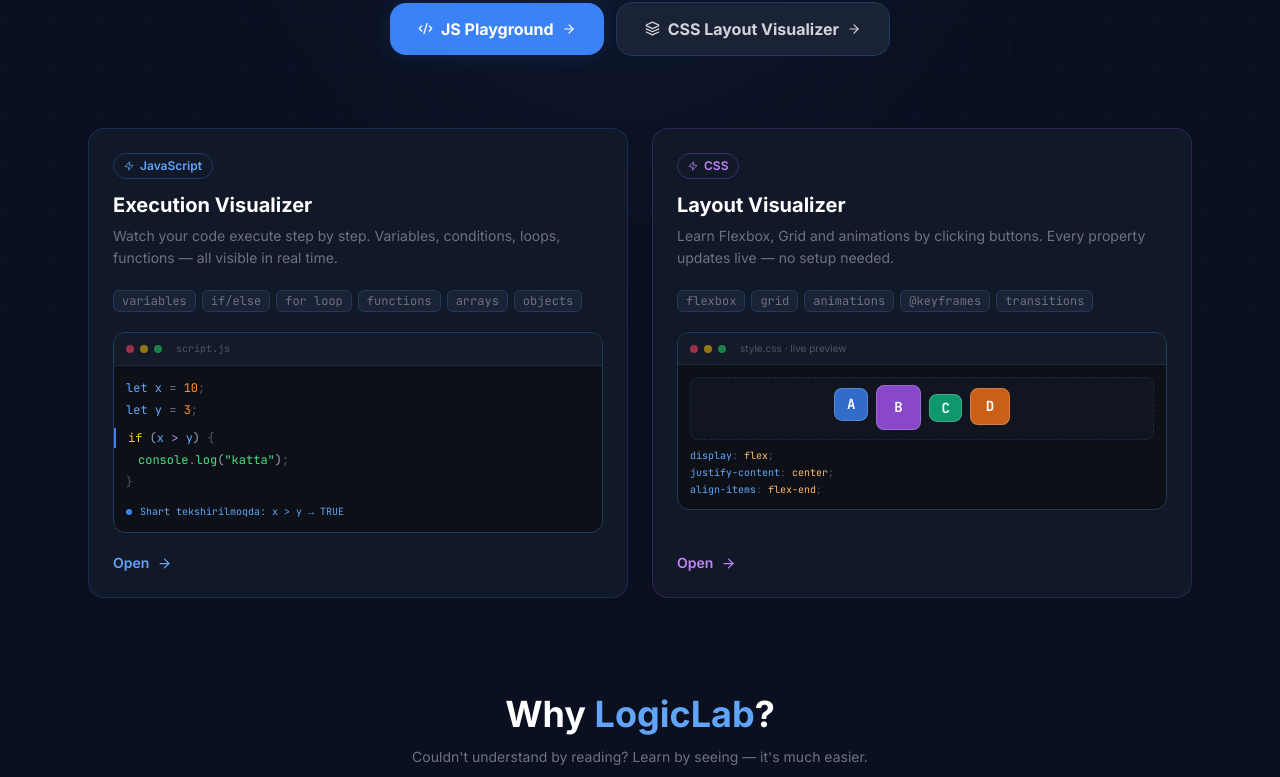
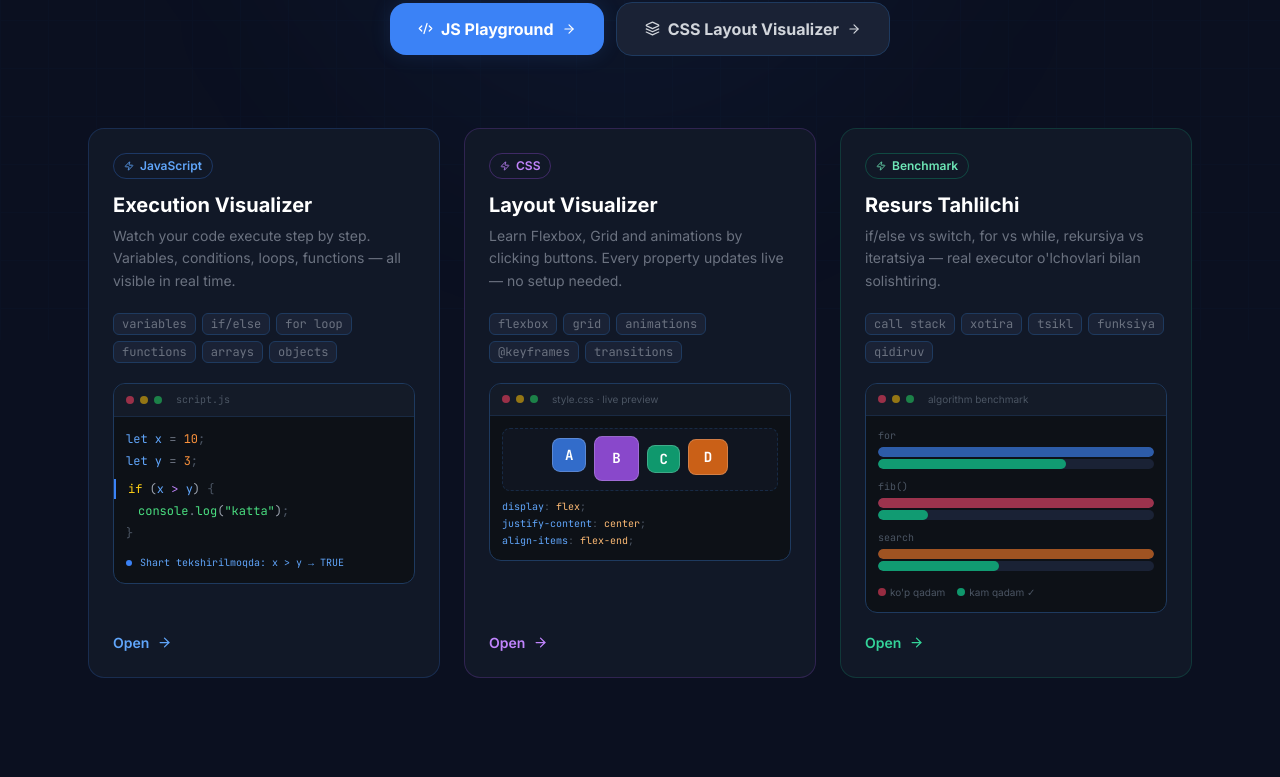
Before and after one commit to maxmutov-nuriddin/LogicJS, a Next.js app: page / in a window 1280 px wide. Shown: the part 460-1237 px from the top of the page. Built offline with nearby package versions, Linux system fonts and the light colour scheme.

Commit message:
update page.tsx, page.tsx, page.tsx and page.tsx

```diff
--- a/app/css/page.tsx
+++ b/app/css/page.tsx
@@ -3,7 +3,7 @@
 import { useState, useId, CSSProperties } from "react";
 import { motion, AnimatePresence } from "framer-motion";
 import Link from "next/link";
-import { Code2, Layers, LayoutGrid, Sparkles, ChevronRight, Square, MapPin, Zap } from "lucide-react";
+import { Code2, Layers, LayoutGrid, Sparkles, ChevronRight, Square, MapPin, Zap, BarChart3 } from "lucide-react";
 import { LanguageSwitcher } from "@/components/ui/LanguageSwitcher";
 import { useLangStore } from "@/app/playground/store";
 import { CSS_UI, type CSSTranslations } from "@/lib/i18n/css";
@@ -1161,6 +1161,11 @@
           </Link>
           <div className="flex items-center gap-3">
             <LanguageSwitcher />
+            <Link href="/performance"
+              className="flex items-center gap-1.5 text-xs px-3 py-1.5 rounded-lg border border-border bg-surface-2 text-gray-400 hover:text-gray-200 transition-colors font-mono">
+              <BarChart3 size={12} />
+              Resurs
+            </Link>
             <Link href="/playground"
               className="flex items-center gap-1.5 text-xs px-3 py-1.5 rounded-lg border border-border bg-surface-2 text-gray-400 hover:text-gray-200 transition-colors font-mono">
               JS Playground
--- a/app/page.tsx
+++ b/app/page.tsx
@@ -103,6 +103,57 @@
           <div><span className="text-blue-400">display</span><span className="text-gray-600">: </span><span className="text-orange-300">flex</span><span className="text-gray-600">;</span></div>
           <div><span className="text-blue-400">justify-content</span><span className="text-gray-600">: </span><span className="text-orange-300">center</span><span className="text-gray-600">;</span></div>
           <div><span className="text-blue-400">align-items</span><span className="text-gray-600">: </span><span className="text-orange-300">flex-end</span><span className="text-gray-600">;</span></div>
+        </div>
+      </div>
+    </div>
+  );
+}
+
+// ─── Mini Performance preview (decorative) ───────────────────────────────────
+
+function MiniPerformancePreview() {
+  const bars = [
+    { label: "for",   a: 100, b: 68,  colorA: "#3b82f6", colorB: "#10b981" },
+    { label: "fib()", a: 100, b: 18,  colorA: "#f43f5e", colorB: "#10b981" },
+    { label: "search",a: 100, b: 44,  colorA: "#f97316", colorB: "#10b981" },
+  ];
+  return (
+    <div className="rounded-xl border border-border bg-[#0d1117] overflow-hidden">
+      <div className="flex items-center gap-1.5 px-3 py-2 border-b border-border/50 bg-surface-2/60">
+        <div className="w-2 h-2 rounded-full bg-rose-500/60" />
+        <div className="w-2 h-2 rounded-full bg-yellow-500/60" />
+        <div className="w-2 h-2 rounded-full bg-green-500/60" />
+        <span className="ml-2 text-[10px] text-gray-600">algorithm benchmark</span>
+      </div>
+      <div className="p-3 flex flex-col gap-2.5">
+        {bars.map((b) => (
+          <div key={b.label} className="flex flex-col gap-1">
+            <span className="text-[10px] text-gray-600 font-mono">{b.label}</span>
+            <div className="flex flex-col gap-0.5">
+              <div className="h-2.5 rounded-full overflow-hidden bg-surface-2">
+                <motion.div
+                  initial={{ width: 0 }}
+                  animate={{ width: `${b.a}%` }}
+                  transition={{ duration: 0.9, ease: "easeOut", delay: 0.2 }}
+                  style={{ background: b.colorA + "99" }}
+                  className="h-full rounded-full"
+                />
+              </div>
+              <div className="h-2.5 rounded-full overflow-hidden bg-surface-2">
+                <motion.div
+                  initial={{ width: 0 }}
+                  animate={{ width: `${b.b}%` }}
+                  transition={{ duration: 0.9, ease: "easeOut", delay: 0.5 }}
+                  style={{ background: b.colorB + "cc" }}
+                  className="h-full rounded-full"
+                />
+              </div>
+            </div>
+          </div>
+        ))}
+        <div className="flex items-center gap-3 mt-1">
+          <div className="flex items-center gap-1"><div className="w-2 h-2 rounded-full bg-rose-500/60" /><span className="text-[10px] text-gray-600">ko'p qadam</span></div>
+          <div className="flex items-center gap-1"><div className="w-2 h-2 rounded-full bg-emerald-500/80" /><span className="text-[10px] text-gray-600">kam qadam ✓</span></div>
         </div>
       </div>
     </div>
@@ -283,9 +334,9 @@
         </div>
       </section>
 
-      {/* Two tool cards */}
+      {/* Three tool cards */}
       <section className="relative z-10 max-w-6xl mx-auto px-6 py-8">
-        <div className="grid md:grid-cols-2 gap-6">
+        <div className="grid md:grid-cols-2 lg:grid-cols-3 gap-6">
           <ToolCard
             href="/playground"
             delay={0.1}
@@ -314,6 +365,21 @@
             shadow="shadow-glow-accent"
             tagColor="border-accent/30 bg-accent/8 text-accent-light"
             btnColor="text-accent-light"
+            openLabel={t.homeOpen}
+          />
+          <ToolCard
+            href="/performance"
+            delay={0.26}
+            tag="Benchmark"
+            title="Resurs Tahlilchi"
+            subtitle="if/else vs switch, for vs while, rekursiya vs iteratsiya — real executor o'lchovlari bilan solishtiring."
+            chips={["call stack", "xotira", "tsikl", "funksiya", "qidiruv"]}
+            preview={<MiniPerformancePreview />}
+            gradient="from-emerald-500/5 to-emerald-500/0"
+            border="border-emerald-500/20 hover:border-emerald-500/40"
+            shadow="shadow-[0_0_30px_rgba(16,185,129,0.15)]"
+            tagColor="border-emerald-500/30 bg-emerald-500/8 text-emerald-300"
+            btnColor="text-emerald-400"
             openLabel={t.homeOpen}
           />
         </div>
@@ -398,6 +464,12 @@
               CSS {t.homeCssTitle}
               <ArrowRight size={14} />
             </Link>
+            <Link href="/performance"
+              className="inline-flex items-center gap-2 px-8 py-3.5 rounded-2xl bg-surface-2 hover:bg-surface-3 text-gray-300 font-bold border border-border hover:border-emerald-500/40 transition-all duration-200">
+              <BarChart3 size={15} />
+              Resurs Tahlilchi
+              <ArrowRight size={14} />
+            </Link>
           </div>
         </motion.div>
       </section>
@@ -410,6 +482,7 @@
           <div className="flex items-center gap-4 text-xs text-gray-600">
             <Link href="/playground" className="hover:text-gray-400 transition-colors">JS Playground</Link>
             <Link href="/css" className="hover:text-gray-400 transition-colors">CSS {t.homeCssTitle}</Link>
+            <Link href="/performance" className="hover:text-gray-400 transition-colors">Resurs Tahlilchi</Link>
           </div>
         </div>
       </footer>
--- a/app/performance/page.tsx
+++ b/app/performance/page.tsx
@@ -473,15 +473,17 @@
 
 // ── Memory panel ──────────────────────────────────────────────────────────────
 
-function MemoryPanel({ vars }: { vars: Record<string, unknown> }) {
+function MemoryPanel({ vars, hideHeader }: { vars: Record<string, unknown>; hideHeader?: boolean }) {
   const entries = Object.entries(vars).filter(([, v]) => typeof v !== "function");
   return (
     <div>
-      <div className="flex items-center gap-1.5 mb-2">
-        <MemoryStick size={11} className="text-orange-400" />
-        <span className="text-[10px] text-gray-500 font-semibold uppercase tracking-wider">Xotira</span>
-        <span className="ml-auto text-[10px] font-mono text-gray-600">{entries.length} ta</span>
-      </div>
+      {!hideHeader && (
+        <div className="flex items-center gap-1.5 mb-2">
+          <MemoryStick size={11} className="text-orange-400" />
+          <span className="text-[10px] text-gray-500 font-semibold uppercase tracking-wider">Xotira</span>
+          <span className="ml-auto text-[10px] font-mono text-gray-600">{entries.length} ta</span>
+        </div>
+      )}
       {entries.length === 0 ? (
         <p className="text-[10px] text-gray-600 italic">Bo'sh</p>
       ) : (
@@ -705,6 +707,7 @@
   steps: ExecutionStep[];
 }) {
   const [showCode, setShowCode] = useState(false);
+  const [showMemory, setShowMemory] = useState(false);
   const [copied, setCopied] = useState(false);
   const { lang } = useLangStore();
   const t = PERF_UI[lang];
@@ -778,8 +781,29 @@
 
       {/* ── Visual panels ── */}
       <div className="flex flex-col gap-2 rounded-xl border border-border bg-background/40 p-3">
-        {/* Memory */}
-        <MemoryPanel vars={peak.peakVars} />
+        {/* Memory — collapsible */}
+        <button
+          onClick={() => setShowMemory((v) => !v)}
+          className="flex items-center gap-1.5 w-full text-left"
+        >
+          <MemoryStick size={11} className="text-orange-400 shrink-0" />
+          <span className="text-[10px] text-gray-500 font-semibold uppercase tracking-wider flex-1">Xotira</span>
+          <span className="text-[10px] font-mono text-gray-600">{Object.keys(peak.peakVars).filter(k => typeof peak.peakVars[k] !== "function").length} ta</span>
+          {showMemory ? <ChevronUp size={10} className="text-gray-600 ml-1" /> : <ChevronDown size={10} className="text-gray-600 ml-1" />}
+        </button>
+        <AnimatePresence>
+          {showMemory && (
+            <motion.div
+              initial={{ height: 0, opacity: 0 }}
+              animate={{ height: "auto", opacity: 1 }}
+              exit={{ height: 0, opacity: 0 }}
+              transition={{ duration: 0.18 }}
+              className="overflow-hidden"
+            >
+              <MemoryPanel vars={peak.peakVars} hideHeader />
+            </motion.div>
+          )}
+        </AnimatePresence>
 
         {/* Call stack — only if there was recursion */}
         {peak.deepestStack.length > 0 && (
--- a/app/playground/page.tsx
+++ b/app/playground/page.tsx
@@ -2,7 +2,7 @@
 
 import { useEffect } from "react";
 import Link from "next/link";
-import { Code2, AlertCircle, Home, Layers } from "lucide-react";
+import { Code2, AlertCircle, Home, Layers, BarChart3 } from "lucide-react";
 import { usePlaygroundStore, useLangStore } from "./store";
 import { UI } from "@/lib/i18n/ui";
 import { CodeEditor } from "@/components/editor/CodeEditor";
@@ -51,6 +51,13 @@
           {/* Right: language switcher + home */}
           <div className="flex items-center gap-3">
             <LanguageSwitcher />
+            <Link
+              href="/performance"
+              className="flex items-center gap-1.5 text-xs text-gray-500 hover:text-gray-300 transition-colors"
+            >
+              <BarChart3 size={12} />
+              <span className="hidden sm:block">Resurs</span>
+            </Link>
             <Link
               href="/css"
               className="flex items-center gap-1.5 text-xs text-gray-500 hover:text-gray-300 transition-colors"
```
